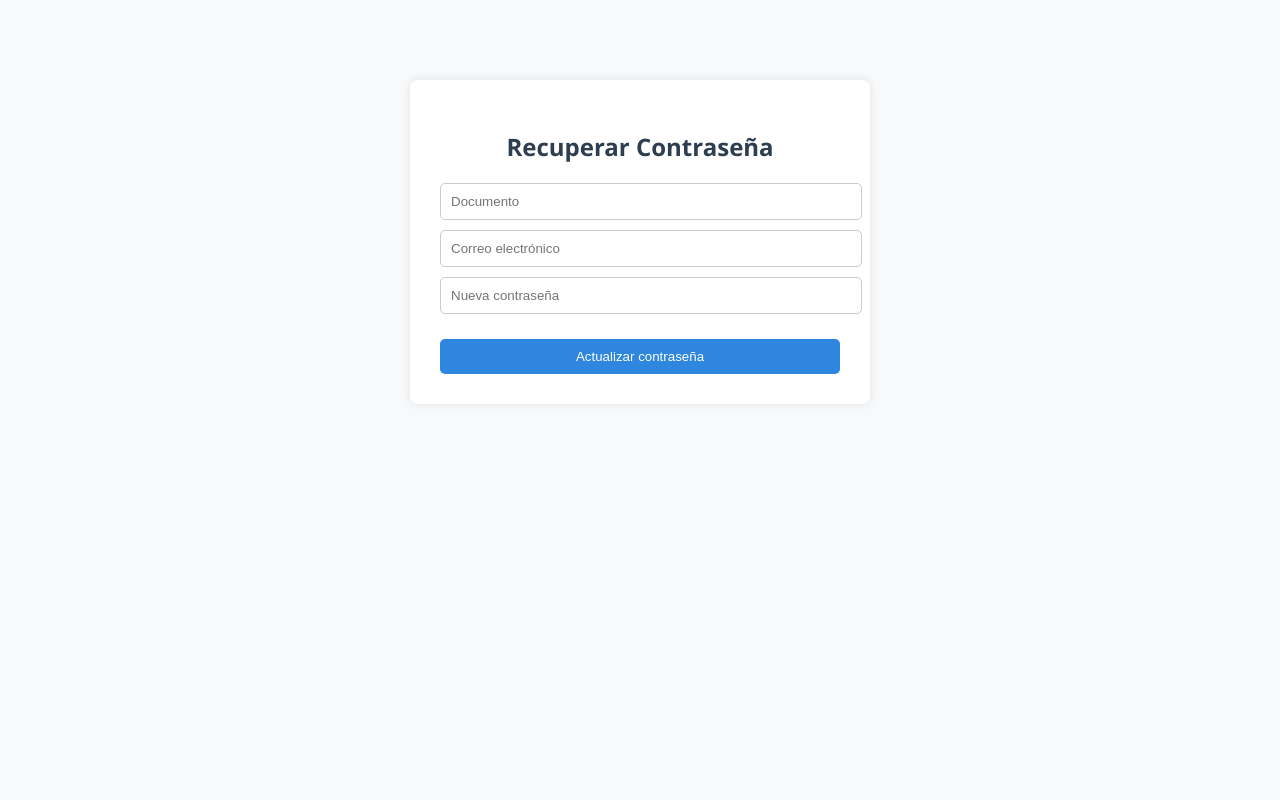
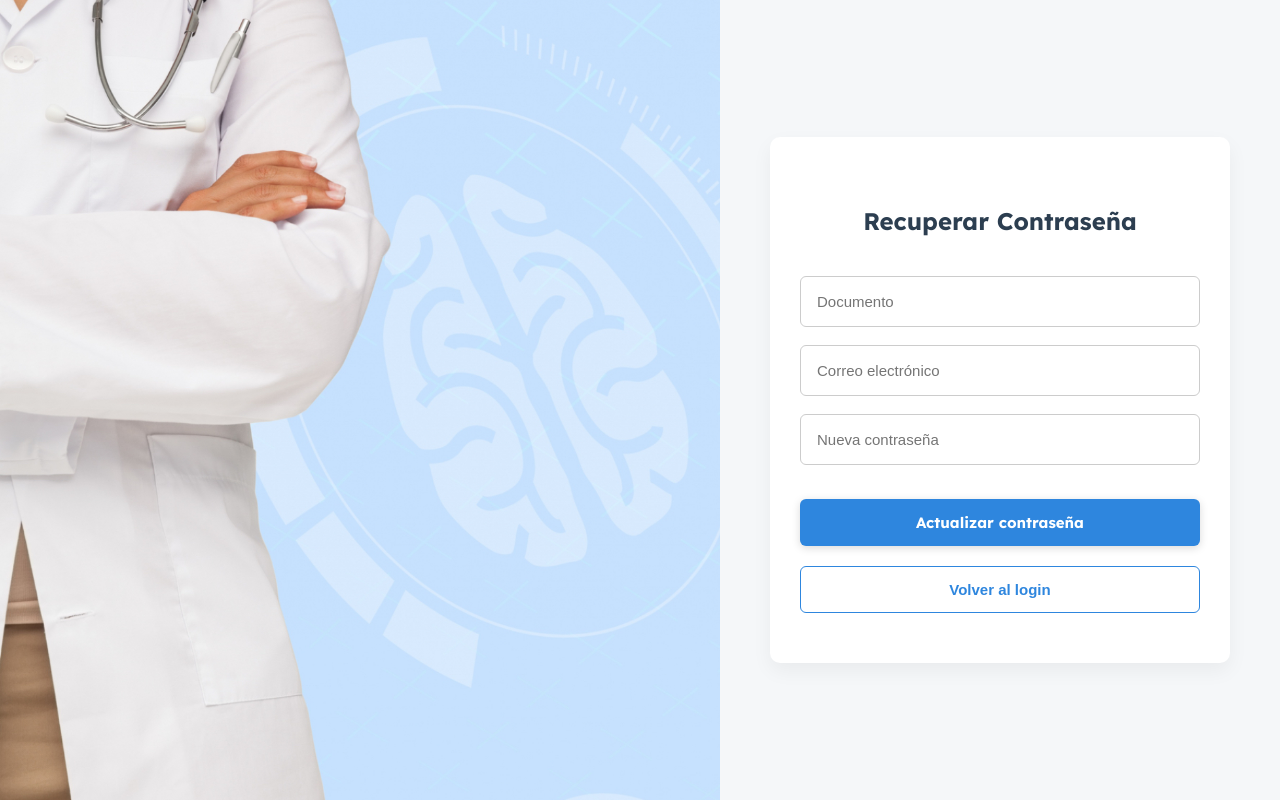
Before and after one commit to EngCamilo/MedicalCareApp, a React (Vite) app: page /recuperan-contrasena in a window 1280 px wide. Built offline with nearby package versions, Linux system fonts and the light colour scheme.

Commit message:
Actualización DB y conexión

```diff
--- a/src/assets/css/recuperarContrasena.css
+++ b/src/assets/css/recuperarContrasena.css
@@ -1,40 +1,88 @@
-.recuperar-wrapper {
-  max-width: 400px;
-  margin: 80px auto;
-  padding: 30px;
-  background-color: #ffffff;
-  box-shadow: 0 0 10px rgba(0, 0, 0, 0.1);
-  border-radius: 8px;
-  font-family: 'Segoe UI', sans-serif;
+.recuperar-layout {
+  display: flex;
+  height: 100vh;
+  background-color: #f5f7f9;
+  overflow: hidden;
 }
 
-.recuperar-wrapper h2 {
+.recuperar-img {
+  flex: 0.6;
+  height: 100%;
+}
+
+.recuperar-img img {
+  width: 100%;
+  height: 100%;
+  object-fit: cover;
+  object-position: center;
+}
+
+.recuperar-form {
+  flex: 0.4;
+  display: flex;
+  justify-content: center;
+  align-items: center;
+  padding: 40px;
+}
+
+.recuperar-form .form-content {
+  width: 100%;
+  max-width: 400px;
+  display: flex;
+  flex-direction: column;
+  gap: 20px;
+  padding: 50px 30px;
+  background-color: #ffffff;
+  border-radius: 10px;
+  box-shadow: 0 8px 20px rgba(0, 0, 0, 0.05);
+}
+
+.recuperar-form h2 {
   text-align: center;
+  font-size: 24px;
   margin-bottom: 20px;
   color: #2c3e50;
 }
 
-.recuperar-wrapper input {
-  display: block;
-  width: 100%;
-  margin: 10px 0;
-  padding: 10px;
-  border: 1px solid #ccc;
-  border-radius: 5px;
+.recuperar-form form {
+  display: flex;
+  flex-direction: column;
+  gap: 18px;
 }
 
-.recuperar-wrapper button {
-  width: 100%;
-  background-color: #2e86de;
-  color: #fff;
-  border: none;
-  padding: 10px;
-  margin-top: 15px;
-  border-radius: 5px;
-  cursor: pointer;
-  transition: background-color 0.2s;
+.recuperar-form input {
+  padding: 16px;
+  font-size: 15px;
+  border: 1px solid #ccc;
+  border-radius: 6px;
 }
 
-.recuperar-wrapper button:hover {
+.btn {
+  padding: 14px;
+  font-size: 15px;
+  border-radius: 6px;
+  font-weight: bold;
+  cursor: pointer;
+  transition: 0.3s ease-in-out;
+}
+
+.btn-primary {
+  background-color: #2e86de;
+  color: white;
+  border: none;
+}
+
+.btn-primary:hover {
   background-color: #1b4f72;
 }
+
+.btn-outline {
+  background-color: transparent;
+  border: 1px solid #2e86de;
+  color: #2e86de;
+}
+
+.btn-outline:hover {
+  background-color: #2e86de;
+  color: white;
+}
--- a/src/pages/RecuperarContrasena.jsx
+++ b/src/pages/RecuperarContrasena.jsx
@@ -1,26 +1,38 @@
 import React, { useState } from 'react';
+import { useNavigate } from 'react-router-dom';
 import '../assets/css/recuperarContrasena.css';
+import doctorBanner from '../assets/images/HomeBannerNew.jpg';
 
 function RecuperarContrasena() {
   const [documento, setDocumento] = useState('');
   const [email, setEmail] = useState('');
   const [nuevaContrasena, setNuevaContrasena] = useState('');
+  const navigate = useNavigate();
 
   const handleSubmit = async (e) => {
     e.preventDefault();
-
+    try {
       const res = await fetch('http://localhost:4000/api/auth/recuperar', {
         method: 'PUT',
         headers: { 'Content-Type': 'application/json' },
         body: JSON.stringify({ documento, email, nuevaContrasena })
       });
-
       const data = await res.json();
       alert(data.message);
+    } catch (err) {
+      console.error('Error actualizando contraseña:', err);
+      alert('Hubo un error al actualizar la contraseña.');
+    }
   };
 
   return (
-    <div className="recuperar-wrapper">
+    <div className="recuperar-layout">
+      <div className="recuperar-img">
+        <img src={doctorBanner} alt="doctor" />
+      </div>
+
+      <div className="recuperar-form">
+        <div className="form-content">
           <h2>Recuperar Contraseña</h2>
           <form onSubmit={handleSubmit}>
             <input
@@ -44,8 +56,13 @@ function RecuperarContrasena() {
               onChange={(e) => setNuevaContrasena(e.target.value)}
               required
             />
-        <button type="submit">Actualizar contraseña</button>
+            <button type="submit" className="btn btn-primary">Actualizar contraseña</button>
           </form>
+          <button className="btn btn-outline" onClick={() => navigate('/login-afiliado')}>
+            Volver al login
+          </button>
+        </div>
+      </div>
     </div>
   );
 }
```
Lines whose indentation alone changed are shown as unchanged.
